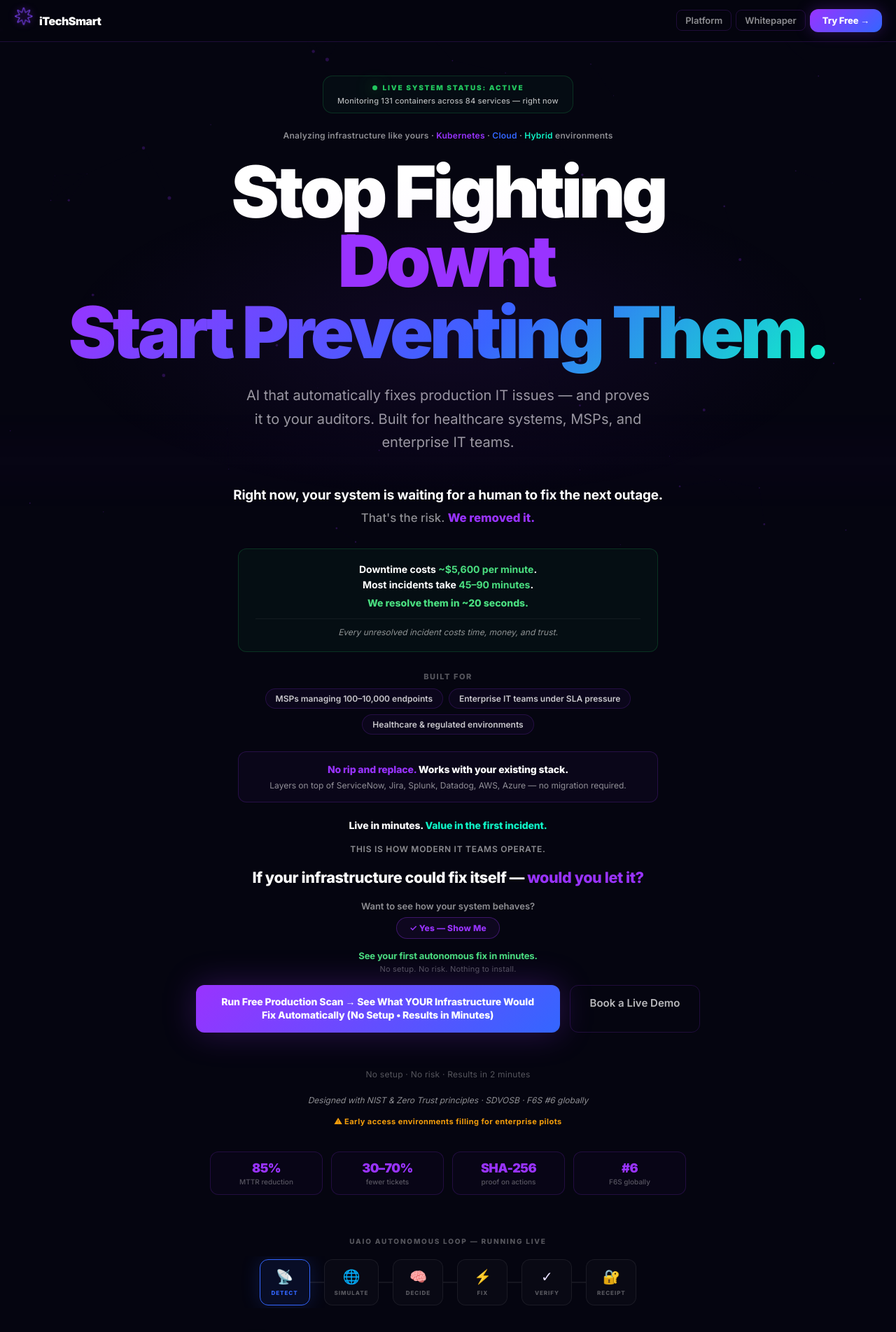
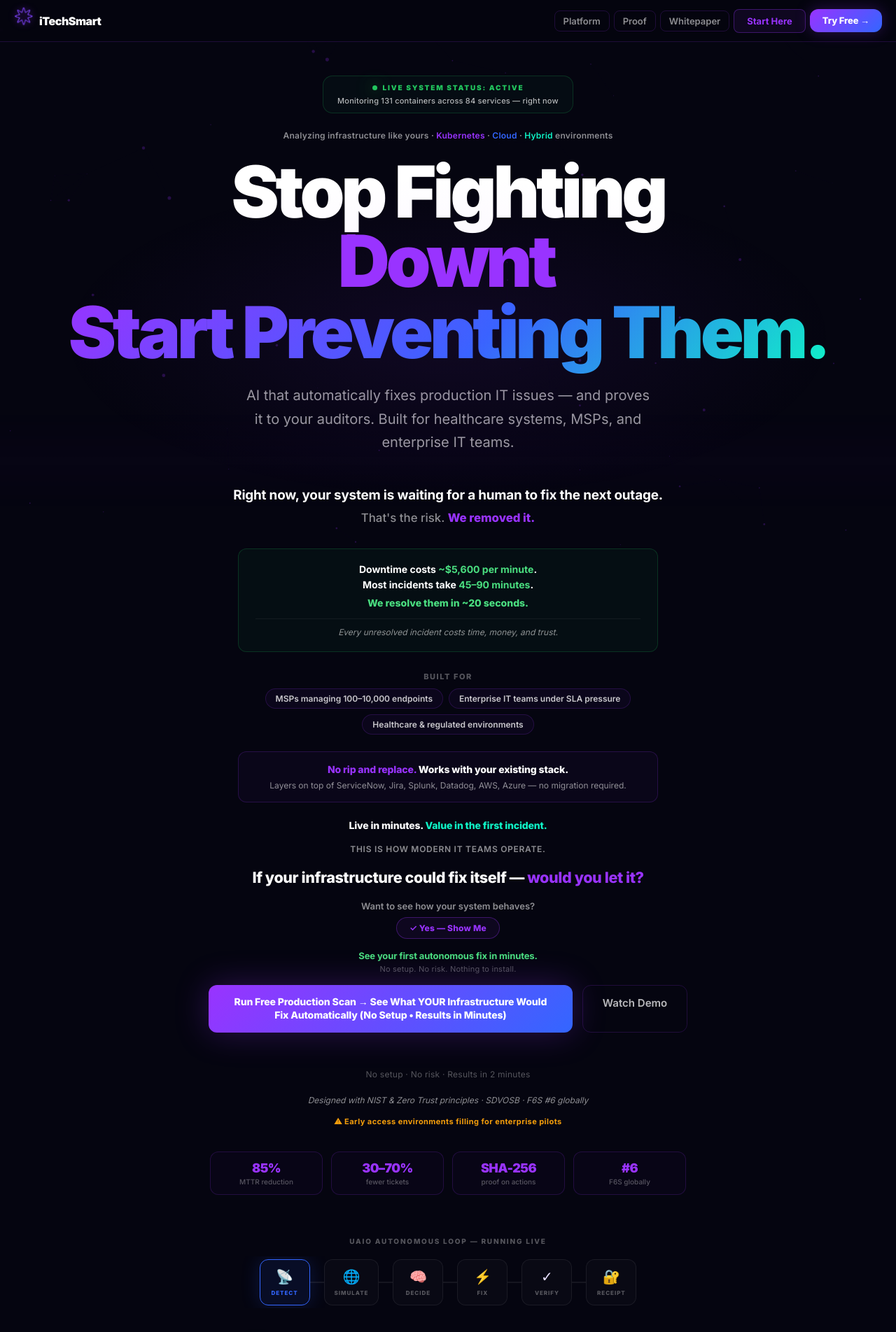
Before and after one commit to Iteksmart/getitechsmart, a Next.js app: page / in a window 1280 px wide. Shown: the top 1904 px of the page at 70% size. Built offline with nearby package versions, Linux system fonts and the light colour scheme.

Commit message:
feat(nav): add Proof link to nav

```diff
--- a/app/page.tsx
+++ b/app/page.tsx
@@ -337,7 +337,9 @@ export default function Page() {
           </div>
           <div className="nav-links">
             <a href="https://itechsmart.dev" target="_blank" className="nav-link">Platform</a>
+            <a href="https://itechsmart.dev/proof" target="_blank" className="nav-link">Proof</a>
             <a href="https://itechsmart.dev/whitepaper" target="_blank" className="nav-link">Whitepaper</a>
+            <a href="https://itechsmart.dev/start" target="_blank" className="nav-try" style={{padding:"8px 18px",fontSize:13,fontWeight:700,borderRadius:8,border:`1px solid ${B.purple}55`,background:`${B.purple}14`,color:B.purple,textDecoration:"none",fontFamily:"Inter"}}>Start Here</a>
             <a href="https://itechsmart.dev/pulse" target="_blank" className="cta1 cta-g nav-try" style={{padding:"8px 18px",fontSize:13,boxShadow:`0 0 22px ${B.purple}44`}}>Try Free →</a>
           </div>
         </nav>
@@ -457,7 +459,7 @@ export default function Page() {
 
             <div className="hero-ctas">
               <a href="https://itechsmart.dev/pulse" target="_blank" className="cta1 cta-g">Run Free Production Scan → See What YOUR Infrastructure Would Fix Automatically (No Setup • Results in Minutes)</a>
-              <a href="https://itechsmart.dev/contact" target="_blank" className="cta2">Book a Live Demo</a>
+              <a href="https://docs.itechsmart.dev/demo" target="_blank" className="cta2">Watch Demo</a>
             </div>
             <div style={{fontSize:12,color:B.dim,fontFamily:"Inter",marginTop:10,marginBottom:20,letterSpacing:".02em"}}>
               No setup · No risk · Results in 2 minutes
@@ -803,8 +805,9 @@ export default function Page() {
                 Try iTechSmart free or book a live walkthrough. See autonomous IT operations. Verify the proof yourself.
               </p>
               <div className="hero-ctas">
-                <a href="https://itechsmart.dev/pulse" target="_blank" className="cta1 cta-g" style={{fontSize:17,padding:"18px 48px"}}>Run Free Scan</a>
-                <a href="https://itechsmart.dev/contact" target="_blank" className="cta2" style={{fontSize:17,padding:"18px 36px"}}>Watch Demo</a>
+                <a href="https://itechsmart.dev/start" target="_blank" className="cta1 cta-g" style={{fontSize:17,padding:"18px 48px"}}>Start Here →</a>
+                <a href="https://itechsmart.dev/pulse" target="_blank" className="cta2" style={{fontSize:17,padding:"18px 36px"}}>Run Free Scan</a>
+                <a href="https://docs.itechsmart.dev/demo" target="_blank" className="cta2" style={{fontSize:17,padding:"18px 36px"}}>Watch Demo</a>
                 <a href="https://whitepaper.itechsmart.dev" target="_blank" className="cta2" style={{fontSize:17,padding:"18px 32px"}}>Download Whitepaper</a>
               </div>
               <div style={{marginTop:64,paddingTop:48,borderTop:`1px solid ${B.border}`}}>
```
